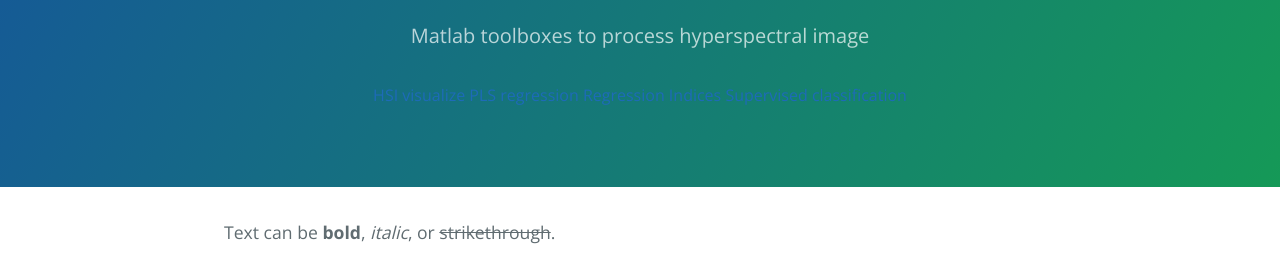
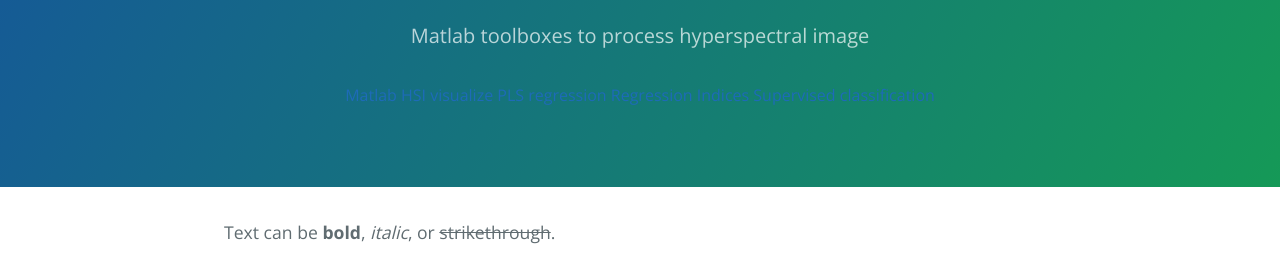
Before and after one commit to JacqKevin/JacqKevin.github.io, a Jekyll site: the page built from index.md, in a window 1280 px wide and 900 px high. Shown: the part 154-421 px from the top of the window. Built offline with Jekyll 4.4.1, drawn with Linux system fonts in a browser that asks for light colours.

Commit message:
Update default.html

```diff
--- a/_layouts/default.html
+++ b/_layouts/default.html
@@ -36,7 +36,8 @@
         <a href="{{ site.github.tar_url }}" class="btn">Download .tar.gz</a>
       {% endif %}
       {% if site.show_onglets %}
- 	<div class="scrollmenu">
+ 	<div class="vertical-menu">
+	<a href="#" class="active">Matlab</a>
 	<a href="https://jacqkevin.github.io/HSI_Visualization/">HSI visualize</a>
 	<a href="https://jacqkevin.github.io/HSI_PLSR/">PLS regression</a>
 	<a href="https://jacqkevin.github.io/HSI_Regression/">Regression</a>
```
